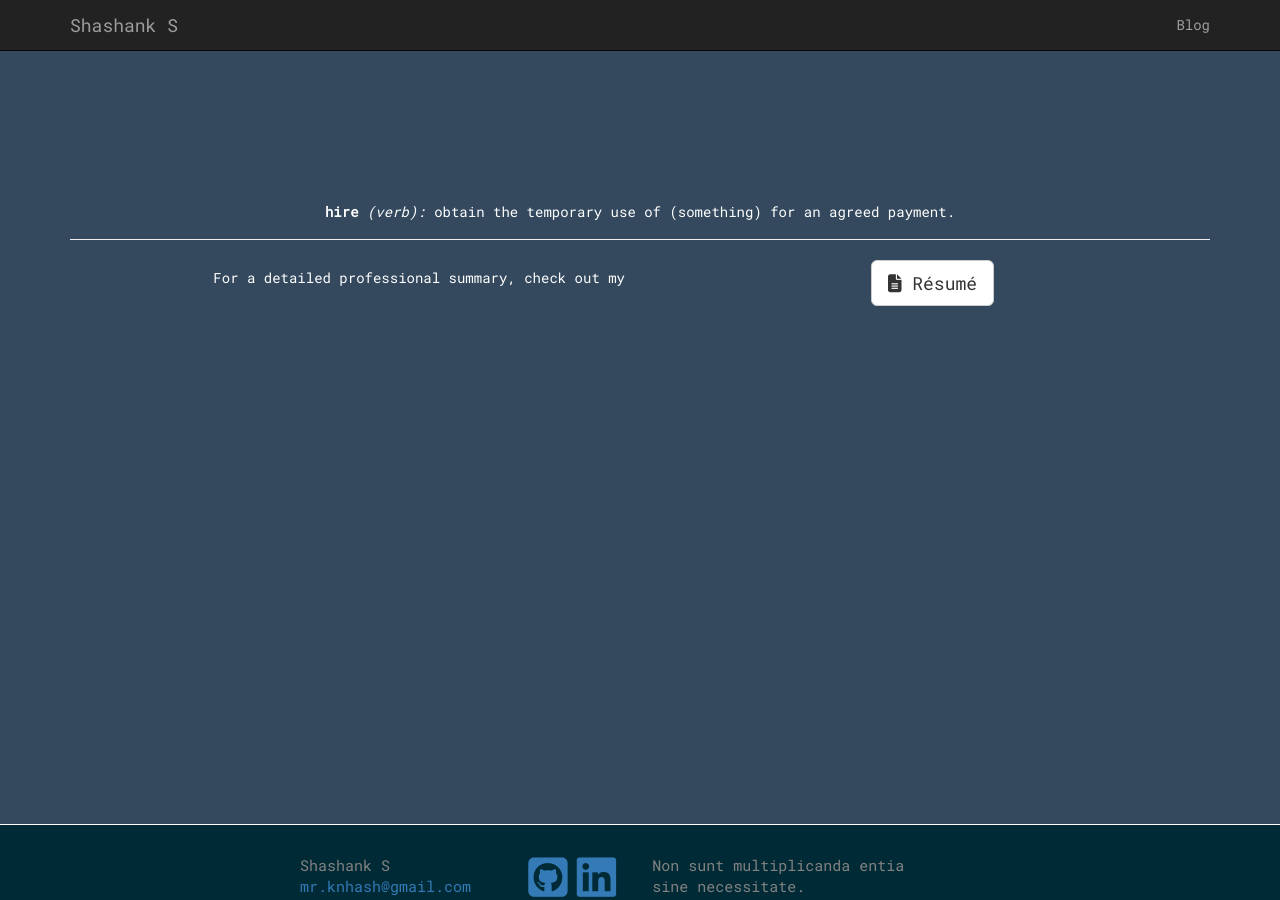
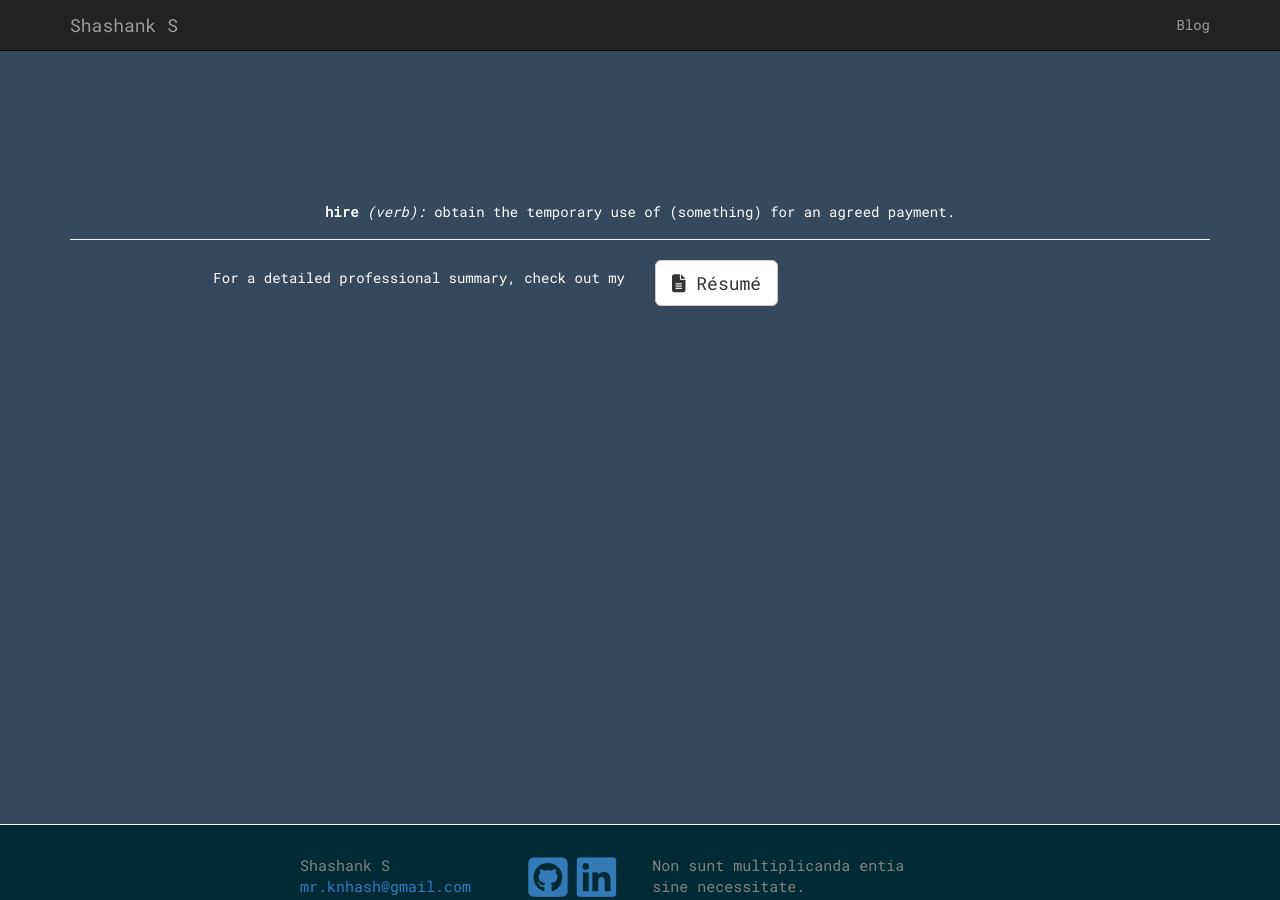
Before and after one commit to knhash/knhash.github.io, a Jekyll site: the page built from index.md, in a window 1280 px wide and 900 px high, scrolled down 2826 px. Built offline with Jekyll 4.4.1, drawn with Linux system fonts in a browser that asks for light colours; nearby versions of some CDN libraries.

Commit message:
fix: resume line alignment

```diff
--- a/index.md
+++ b/index.md
@@ -73,7 +73,7 @@ layout: default
     <div class="row">
       <div class="col-md-6 text-right"><h5>For a detailed professional summary, check out my </h5>
       </div>
-      <div class="col-md-6 text-center left">
+      <div class="col-md-6 text-left left">
         <a href="https://docs.google.com/document/d/1GIbu6QS6kBNaST9hFmv_PaCOzQMIqyglCCx5RqyFwMI/edit?usp=sharing" class="btn btn-default btn-lg"><i class="fa fa-file-text"></i> Résumé</a>
       </div>
     </div>
```
